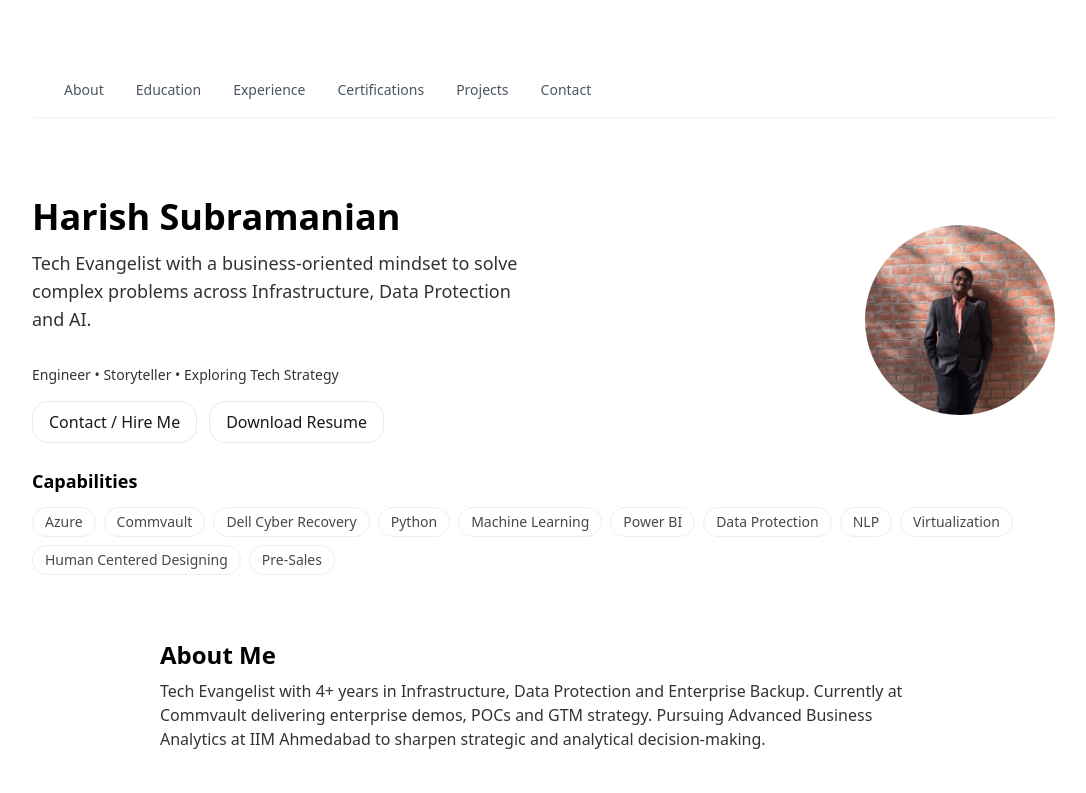
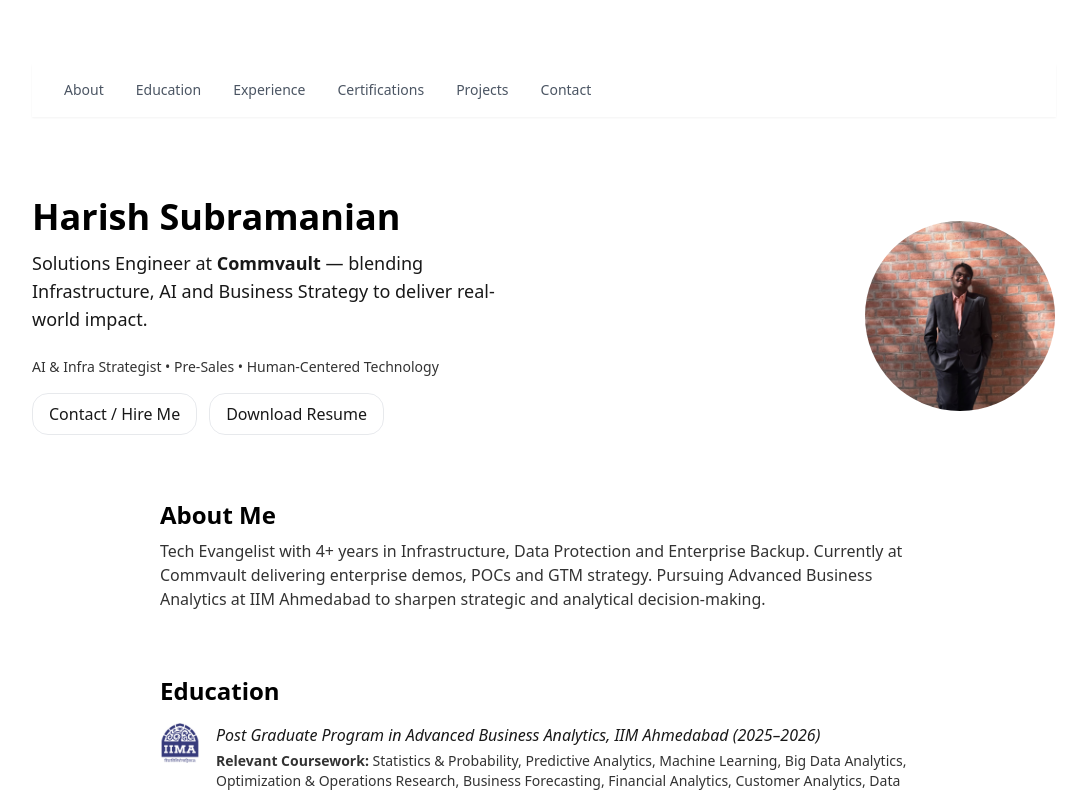
Before and after one commit to HarishS99/harish-portfolio, a Next.js app: page / in a window 1280 px wide. Shown: the top 793 px of the page, without its empty margins (96-1182 px from the left). Built offline with nearby package versions, Linux system fonts and the light colour scheme.

Commit message:
Update Hero.tsx

```diff
--- a/app/(site)/sections/Hero.tsx
+++ b/app/(site)/sections/Hero.tsx
@@ -5,17 +5,23 @@ export default function Hero() {
   const onContactClick = () => {
     document.getElementById("contact")?.scrollIntoView({ behavior: "smooth", block: "start" });
   };
+
   return (
-    <>
     <section className="max-w-5xl mx-auto grid md:grid-cols-2 gap-12 items-center pt-4 md:pt-12">
-      <div>
+      <motion.div
+        initial={{ opacity: 0, y: 15 }}
+        animate={{ opacity: 1, y: 0 }}
+        transition={{ duration: 0.5 }}
+      >
         <h1 className="text-4xl font-bold mb-3">Harish Subramanian</h1>
-        <p className="text-lg opacity-80 mb-8">
-          Tech Evangelist with a business-oriented mindset to solve complex problems across Infrastructure, Data Protection and AI.
+        <p className="text-lg opacity-90 mb-6">
+          Solutions Engineer at <span className="font-semibold">Commvault</span> —
+          blending Infrastructure, AI and Business Strategy to deliver real-world impact.
         </p>
         <div className="mb-4 opacity-80 text-sm">
-          Engineer • Storyteller • Exploring Tech Strategy
+          AI & Infra Strategist • Pre-Sales • Human-Centered Technology
         </div>
+
         <div className="flex items-center">
           <motion.button
             whileHover={{ scale: 1.02 }}
@@ -33,43 +39,20 @@ export default function Hero() {
             Download Resume
           </a>
         </div>
-      </div>
-      <div className="flex justify-center md:justify-end">
+      </motion.div>
+
+      <motion.div
+        initial={{ opacity: 0, scale: 0.95 }}
+        animate={{ opacity: 1, scale: 1 }}
+        transition={{ duration: 0.6 }}
+        className="flex justify-center md:justify-end"
+      >
         <motion.img
-          initial={{ opacity: 0, y: 10 }}
-          animate={{ opacity: 1, y: 0 }}
-          transition={{ duration: 0.6 }}
           src="/harish.jpg"
           alt="Profile"
           className="w-48 h-48 rounded-full object-cover border border-white/10"
         />
-      </div>
+      </motion.div>
     </section>
-    <section className="max-w-5xl mx-auto mt-6 mb-12">
-     <h2 className="text-lg font-semibold mb-3">Capabilities</h2>
-      <div className="flex flex-wrap gap-2 opacity-90 text-sm">
-      {[
-        "Azure",
-        "Commvault",
-        "Dell Cyber Recovery",
-        "Python",
-        "Machine Learning",
-        "Power BI",
-        "Data Protection",
-        "NLP",
-        "Virtualization",
-        "Human Centered Designing",
-        "Pre-Sales",
-      ].map((skill) => (
-        <span
-          key={skill}
-          className="px-3 py-1 border rounded-full opacity-80 hover:opacity-100 transition"
-        >
-        {skill}
-        </span>
-      ))}
-    </div>
-  </section>
-  </>
   );
 }
```
